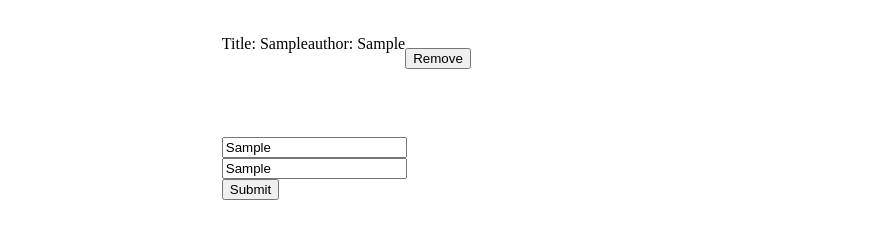
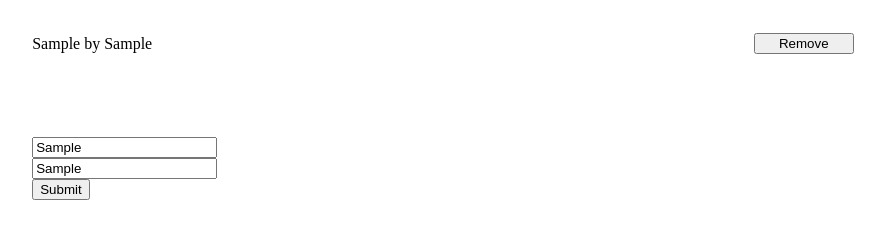
Before and after one commit to AdedayoOpeyemi/awesome-books, a website with bundled scripts: page index.html in a window 1280 px wide. Both pictures are taken after typing "Sample", "Sample" into the empty fields and a click on the input "Submit". Shown: the part 61-300 px from the top of the page, without its empty margins (197-1082 px from the left). Built offline with nearby package versions, Linux system fonts and the light colour scheme.

Commit message:
Add styling to table

```diff
--- a/styles.css
+++ b/styles.css
@@ -3,7 +3,7 @@ body {
 }
 
 h1 {
-  color:aqua;
+  color: aqua;
   size: 24px;
   font-style: oblique;
   margin-right: auto;
@@ -11,8 +11,9 @@ h1 {
   text-align: center;
 }
 
-.book_holder, form {
-  width: 35%;
+.book_holder,
+form {
+  width: 65%;
   min-width: 200px;
   min-height: 100px;
   margin-right: auto;
@@ -27,5 +28,12 @@ li {
 }
 
 .remove_book {
-  align-self: flex-end;
+  flex-grow: 1;
+  height: 50%;
+  align-self: center;
+  max-width: 100px;
 }
+
+.item {
+  flex: content;
+}
--- a/ui.js
+++ b/ui.js
@@ -1,13 +1,13 @@
-import Book from './book.js';
-import Storage from './storage.js';
+import Book from "./book.js";
+import Storage from "./storage.js";
 
-const bookTable = document.querySelector('.book_holder');
+const bookTable = document.querySelector(".book_holder");
 
 export default class UI {
   static addToUI(book) {
     const bookUI = `<li>
-    <p>Title: ${book.title}</p>
-    <p>author: ${book.author}</p>
+    <p>${book.title}</p>
+    <p class="item">&nbsp;by&nbsp;${book.author}</p>
     <button class="remove_book">Remove</button>
     </li>`;
 
@@ -22,11 +22,13 @@ export default class UI {
   }
 
   static deleteBook() {
-    document.querySelectorAll('.remove_book').forEach((button) => {
-      button.addEventListener('click', (e) => {
+    document.querySelectorAll(".remove_book").forEach((button) => {
+      button.addEventListener("click", (e) => {
         e.target.parentElement.remove();
-        const deleteTitle = e.target.parentElement.children[0].innerText.slice(7);
-        const deleteAuthor = e.target.parentElement.children[1].innerText.slice(8);
+        const deleteTitle =
+          e.target.parentElement.children[0].innerText.slice(0);
+        const deleteAuthor =
+          e.target.parentElement.children[1].innerText.slice(4);
         const bookDelete = new Book(deleteTitle, deleteAuthor);
         Storage.deleteBook(bookDelete);
       });
```
